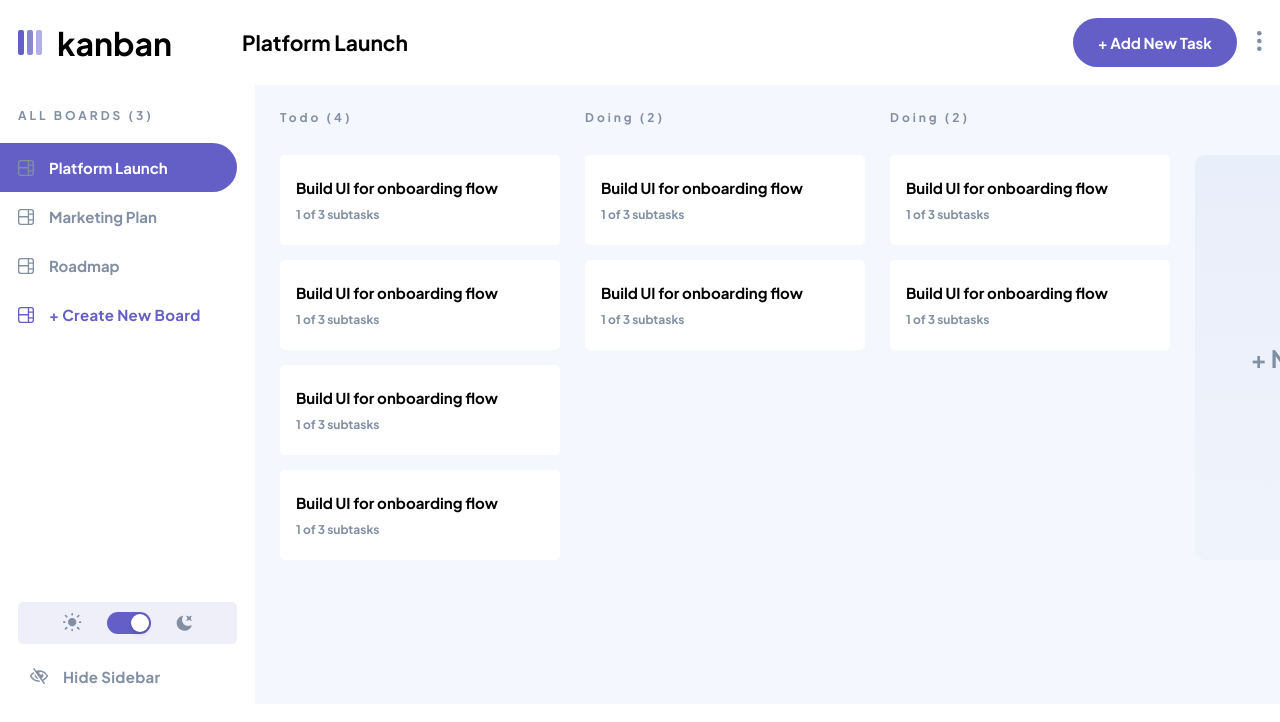
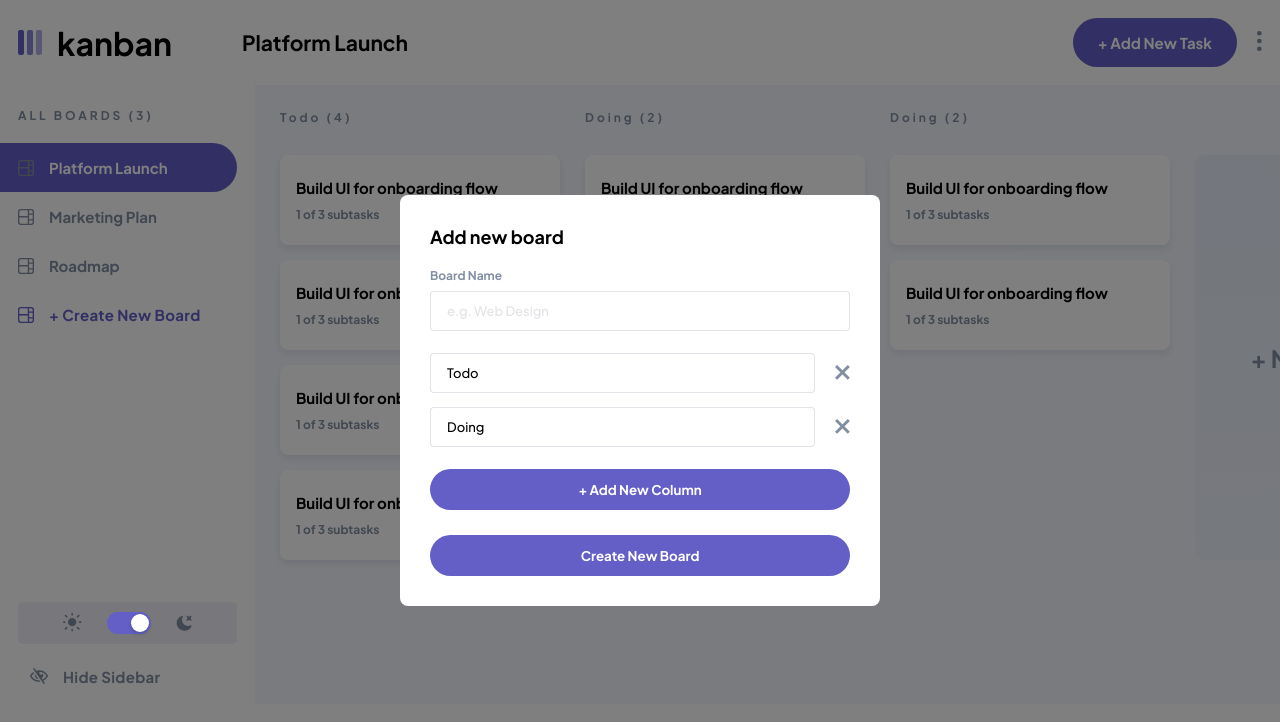
Before and after one commit to NurgulYunusova/Kanban-Task-Management, a React (Vite) app: page / in a window 1280 px wide. Both pictures are taken after a click on the button "+ Create New Board". Shown: the top 722 px of the page. Built offline with nearby package versions, Linux system fonts and the light colour scheme.

Commit message:
create new board button updated

```diff
--- a/index.html
+++ b/index.html
@@ -3,6 +3,13 @@
   <head>
     <meta charset="UTF-8" />
     <meta name="viewport" content="width=device-width, initial-scale=1.0" />
+    <link
+      rel="stylesheet"
+      href="https://cdnjs.cloudflare.com/ajax/libs/font-awesome/6.5.1/css/all.min.css"
+      integrity="sha512-DTOQO9RWCH3ppGqcWaEA1BIZOC6xxalwEsw9c2QQeAIftl+Vegovlnee1c9QX4TctnWMn13TZye+giMm8e2LwA=="
+      crossorigin="anonymous"
+      referrerpolicy="no-referrer"
+    />
     <title>Kanban Task Management</title>
   </head>
   <body>
--- a/src/components/content/content.scss
+++ b/src/components/content/content.scss
@@ -30,9 +30,10 @@
 
           .task {
             background-color: #fff;
-            border-radius: 5px;
+            border-radius: 8px;
             padding: 23px 16px;
             cursor: pointer;
+            box-shadow: 0 4px 6px rgba(54, 78, 126, 0.102);
 
             h3 {
               font-size: 15px;
--- a/src/components/sidebar/Sidebar.jsx
+++ b/src/components/sidebar/Sidebar.jsx
@@ -1,13 +1,43 @@
+import { useEffect, useRef, useState } from "react";
 import "./sidebar.scss";
 import { Switch } from "antd";
+import xmark from "../../assets/images/x-mark.svg";
 
 function Sidebar() {
+  const [modalVisible, setModalVisible] = useState(false);
+  const [columnNames, setColumnNames] = useState(["Todo", "Doing"]);
+  const modalRef = useRef();
+
+  const handleCreateNewBoard = () => {
+    setModalVisible(true);
+  };
+
+  const handleAddColumn = () => {
+    setColumnNames([...columnNames, ""]);
+  };
+
+  useEffect(() => {
+    const handleClickOutside = (event) => {
+      if (modalRef.current && !modalRef.current.contains(event.target)) {
+        setModalVisible(false);
+      }
+    };
+
+    if (modalVisible) {
+      window.addEventListener("mousedown", handleClickOutside);
+    }
+
+    return () => {
+      window.removeEventListener("mousedown", handleClickOutside);
+    };
+  }, [modalVisible]);
+
   return (
     <>
       <div className="sidebar">
         <div className="sidebarContainer">
           <div className="topSection">
-            <h3>All boards (3)</h3>
+            <h3 className="allBoards">All boards (3)</h3>
 
             <div className="boardsNames">
               <ul>
@@ -53,7 +83,7 @@ function Sidebar() {
               </ul>
             </div>
 
-            <button className="createNew">
+            <button className="createNew" onClick={handleCreateNewBoard}>
               <svg width="16" height="16" xmlns="http://www.w3.org/2000/svg">
                 <path
                   d="M0 2.889A2.889 2.889 0 0 1 2.889 0H13.11A2.889 2.889 0 0 1 16 2.889V13.11A2.888 2.888 0 0 1 13.111 16H2.89A2.889 2.889 0 0 1 0 13.111V2.89Zm1.333 5.555v4.667c0 .859.697 1.556 1.556 1.556h6.889V8.444H1.333Zm8.445-1.333V1.333h-6.89A1.556 1.556 0 0 0 1.334 2.89V7.11h8.445Zm4.889-1.333H11.11v4.444h3.556V5.778Zm0 5.778H11.11v3.11h2a1.556 1.556 0 0 0 1.556-1.555v-1.555Zm0-7.112V2.89a1.555 1.555 0 0 0-1.556-1.556h-2v3.111h3.556Z"
@@ -62,6 +92,60 @@ function Sidebar() {
               </svg>{" "}
               + Create New Board
             </button>
+
+            {modalVisible && (
+              <div className="modalBackdrop">
+                <div className="modal" ref={modalRef}>
+                  <h3>Add new board</h3>
+                  <form onSubmit={(e) => e.preventDefault()}>
+                    <label htmlFor="name">Board Name</label> <br />
+                    <input
+                      type="text"
+                      name="name"
+                      id="name"
+                      placeholder="e.g. Web Design"
+                    />{" "}
+                    <br />
+                    {columnNames.map((columnName, index) => (
+                      <div key={index}>
+                        <input
+                          type="text"
+                          name={`column-${index}`}
+                          id={`column-${index}`}
+                          value={columnName}
+                          onChange={(e) => {
+                            const updatedColumns = [...columnNames];
+                            updatedColumns[index] = e.target.value;
+                            setColumnNames(updatedColumns);
+                          }}
+                        />
+                        {
+                          <img
+                            src={xmark}
+                            alt="xmark"
+                            onClick={() => {
+                              const updatedColumns = [...columnNames];
+                              updatedColumns.splice(index, 1);
+                              setColumnNames(updatedColumns);
+                            }}
+                          />
+                        }
+                      </div>
+                    ))}
+                    <button
+                      className="addNewColumnBtn"
+                      onClick={handleAddColumn}
+                    >
+                      + Add New Column
+                    </button>{" "}
+                    <br />
+                    <button className="createNewBoardBtn">
+                      Create New Board
+                    </button>
+                  </form>
+                </div>
+              </div>
+            )}
           </div>
 
           <div className="bottomSection">
--- a/src/components/sidebar/sidebar.scss
+++ b/src/components/sidebar/sidebar.scss
@@ -22,7 +22,7 @@
       gap: 18px;
     }
 
-    h3 {
+    .allBoards {
       font-size: 12px;
       color: $base-color2;
       text-transform: uppercase;
@@ -85,6 +85,100 @@
       }
     }
 
+    .modalBackdrop {
+      position: fixed;
+      top: 0;
+      left: 0;
+      width: 100%;
+      height: 100%;
+      background-color: rgba(0, 0, 0, 0.5);
+      display: flex;
+      justify-content: center;
+      align-items: center;
+
+      .modal {
+        background-color: #fff;
+        padding: 30px;
+        border-radius: 8px;
+        width: 480px;
+
+        h3 {
+          font-size: 18px;
+          margin-bottom: 15px;
+        }
+
+        form {
+          width: 100%;
+
+          label {
+            font-size: 12px;
+            color: $base-color2;
+            font-weight: 700;
+          }
+
+          input {
+            border: 1px solid rgba(130, 143, 163, 0.25);
+            font-size: 13px;
+            padding: 8px 16px;
+            height: 40px;
+            border-radius: 4px;
+            width: 100%;
+            outline: none;
+            font-family: $base-font;
+            font-weight: 500;
+            margin-top: 7px;
+            margin-bottom: 7px;
+
+            &::placeholder {
+              font-size: 13px;
+              font-weight: 500;
+              font-family: $base-font;
+              color: #949aa248;
+            }
+          }
+
+          #name {
+            margin-bottom: 15px;
+          }
+
+          div {
+            display: flex;
+            align-items: center;
+            gap: 20px;
+
+            img {
+              width: 15px;
+              height: 15px;
+              cursor: pointer;
+            }
+          }
+
+          .addNewColumnBtn,
+          .createNewBoardBtn {
+            width: 100%;
+            background-color: $base-color1;
+            border: transparent;
+            outline: none;
+            color: #fff;
+            font-family: $base-font;
+            font-weight: 700;
+            padding: 12px 18px;
+            border-radius: 24px;
+            cursor: pointer;
+            transition: all 0.2s ease-in-out;
+
+            &:hover {
+              background-color: #8f8ce1;
+            }
+          }
+
+          .addNewColumnBtn {
+            margin: 15px 0 25px;
+          }
+        }
+      }
+    }
+
     .toggleMode {
       width: 219px;
       background-color: rgba(99, 95, 199, 0.1);
```
Also changed, not shown: src/assets/images/x-mark.svg (added).
